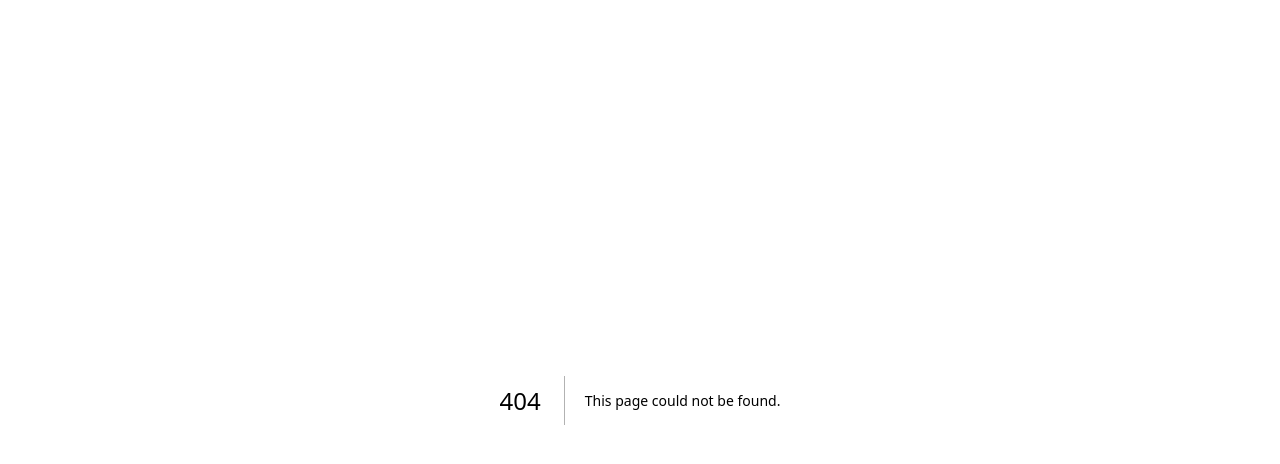
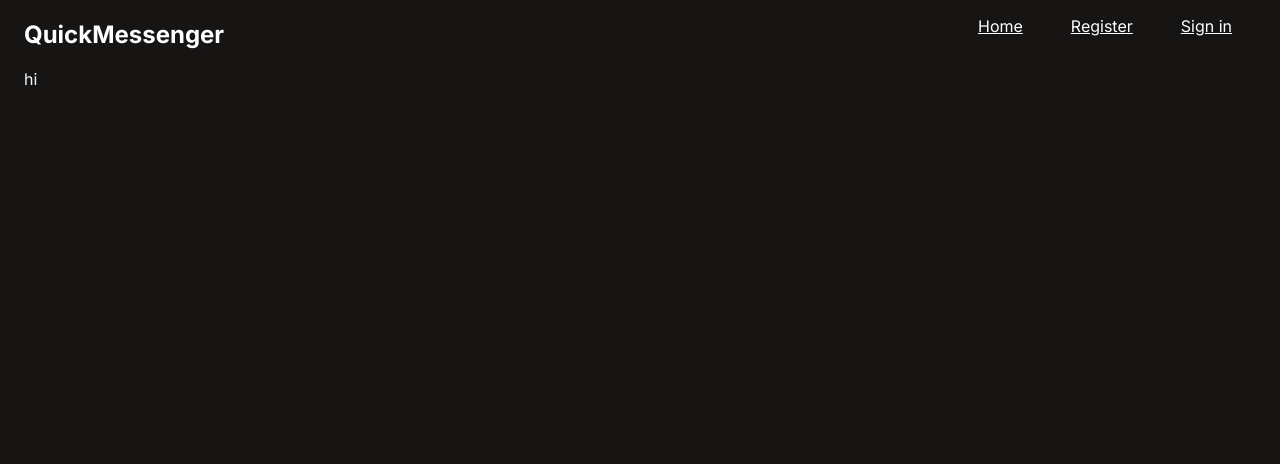
Before and after one commit to WesloTheWeb/QuickMessenger, a Next.js app: page /register in a window 1280 px wide. Before the commit this address had no page. Shown: the top 464 px of the page. Built offline with nearby package versions, Linux system fonts and the light colour scheme.

Commit message:
Added in routes from navigation

```diff
--- a/src/app/layout.tsx
+++ b/src/app/layout.tsx
@@ -1,5 +1,7 @@
 import type { Metadata } from "next";
 import { Inter } from "next/font/google";
+import '../styles/main.scss';
+import Header from "@/components/Header/Header";
 
 const inter = Inter({ subsets: ["latin"] });
 
@@ -15,7 +17,10 @@ export default function RootLayout({
 }>) {
   return (
     <html lang="en">
-      <body className={inter.className}>{children}</body>
+      <body className={inter.className}>
+        <Header />
+        {children}
+      </body>
     </html>
   );
 }
--- a/src/app/page.tsx
+++ b/src/app/page.tsx
@@ -4,7 +4,7 @@ import "../styles/main.scss";
 export default function Home() {
   return (
     <main>
-      <Header />
+      {/* <Header /> */}
     </main>
   );
 }
--- /dev/null
+++ b/src/app/register/page.tsx
@@ -0,0 +1,13 @@
+
+
+export default function RegisterPage() {
+
+    return (
+        <div>hi</div>
+    )
+}
+// const RegisterPage = () => {
+//     return <h1> hi</h1>
+// };
+
+// export default RegisterPage;
--- a/src/styles/main.scss
+++ b/src/styles/main.scss
@@ -1,5 +1,6 @@
 body {
     background-color: rgb(23, 20, 20);
+    color: aliceblue;
     margin: 0 1.5rem;
 }
 
```
Also changed, not shown: src/app/sign-in/page.tsx (added, +9 -0 lines).
